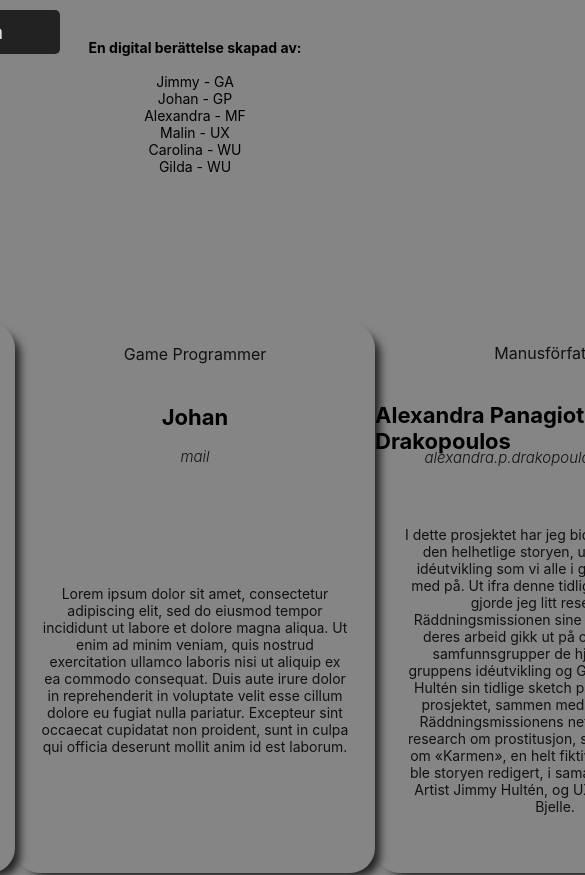
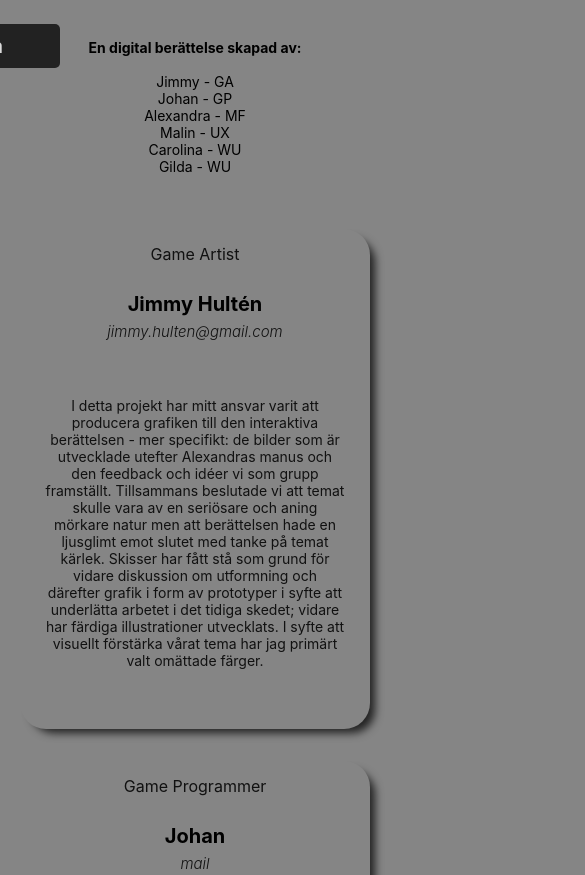
Before and after one commit to carolinahagman/sammanslaget, a React (Create React App) app: page /about in a window 390 px wide. Shown: the top 875 px of the page, 585 px wide, since content can reach past the window. Built offline with nearby package versions, Linux system fonts and the light colour scheme; what react-unity-webgl would draw is missing.

Commit message:
about stuff

```diff
--- a/src/components/About.js
+++ b/src/components/About.js
@@ -4,8 +4,10 @@ import { Link } from "react-router-dom";
 
 const About = () => {
   return (
-    <div className="about-container">
-      <div></div>
+    <div className="about---container">
+            <Link className="homeBtn" to="/">
+        Tillbaka
+      </Link>
       <p>
         <b>
           <br></br>En digital berättelse skapad av:
@@ -17,18 +19,18 @@ const About = () => {
           <br></br>Carolina - WU
           <br></br>Gilda - WU
       </p>
-      <div></div>
+      <div className="about-container">
       <AboutCards></AboutCards>
-      <div></div>
+      </div>
+      <div className="wrapper">
+      <div className="footer">
       <p>
         <b>
           Ett samarbete mellan <a href="https://www.yrgo.se/">Yrgo</a> och Räddningsmissionen i Göteborg.<br></br>
         </b>
       </p>
-      <div></div>
-      <Link className="homeBtn" to="/">
-        Tillbaka
-      </Link>
+      </div>
+      </div>
     </div>
   );
 };
--- a/src/components/about.css
+++ b/src/components/about.css
@@ -1,21 +1,40 @@
 .about-container {
   display: grid;
   grid-template-columns: repeat(3, 1fr);
-  /*grid-template-rows: repeat(3, 1fr);*/
-  height: 200vh;
+  grid-template-rows: repeat(2, 1fr);
+  height: 160vh;
   width: 100%;
   background-color: #858585;
   justify-content: center;
   justify-items: center;
   align-content: space-between;
+  max-width: 1500px;
 }
+
+@media screen and (max-width: 992px) {
+  .about-container{
+    grid-template-columns: repeat(2, 1fr);
+    grid-template-rows: repeat(3, 1fr);
+  }
+}
+
+/* On screens that are 600px or less, set the background color to olive */
+@media screen and (max-width: 600px) {
+  .about-container  {
+    grid-template-columns: repeat(1, 1fr);
+    grid-template-rows: repeat(1, 1fr);
+  }
+}
+
+
+
 
 .about-card {
   display: grid;
-  margin-top: 4rem;
-  height: 550px;
-  width: 360px;
-  border-radius: 25px;
+  margin-top: 2rem;
+  height: 500px;
+  width: 350px;
+  border-radius: 26px;
   justify-items: center;
   color: #111111;
   align-content: space-around;
@@ -33,7 +52,7 @@
   font-weight: normal;
 }
 .name {
-  font-size: 22px;
+  font-size: 20px;
   color: #000000;
   margin-top: -3rem;
   margin-bottom: 0rem;
```
